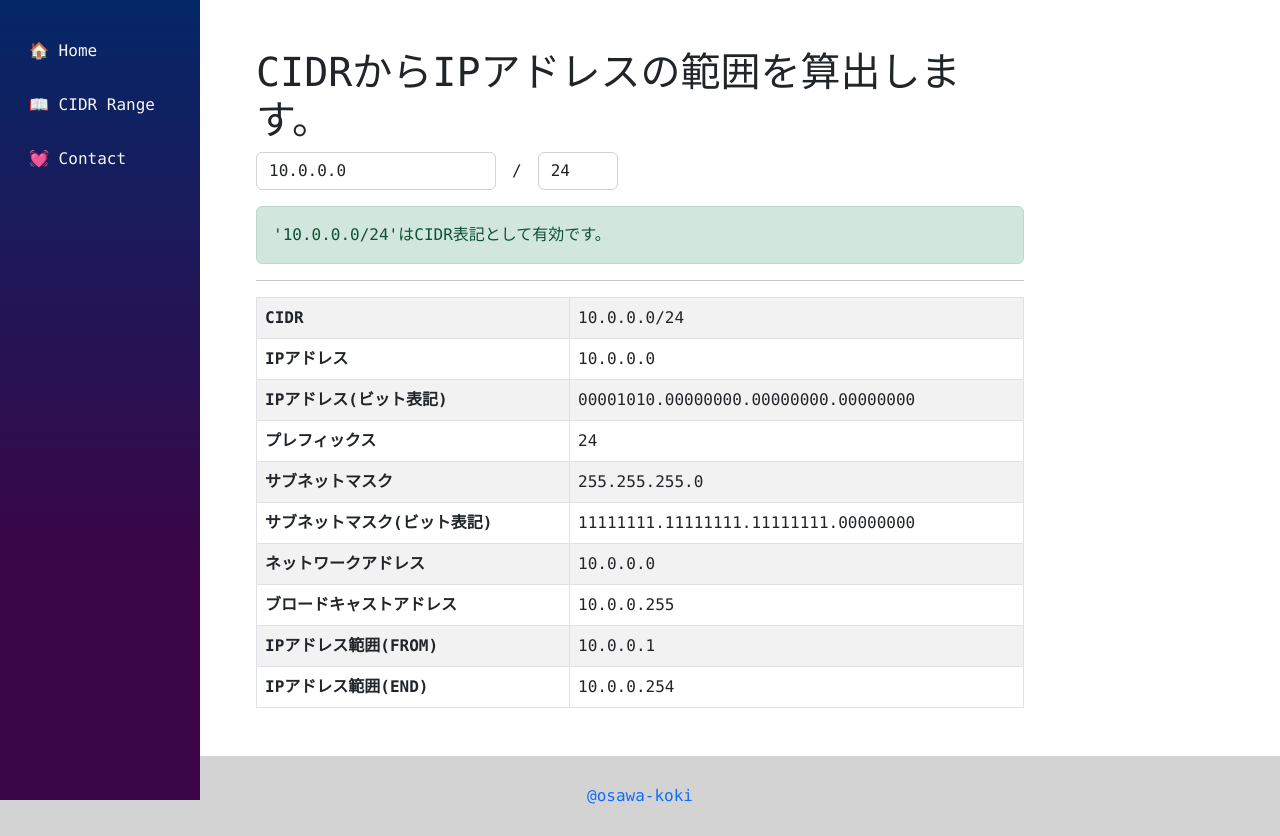
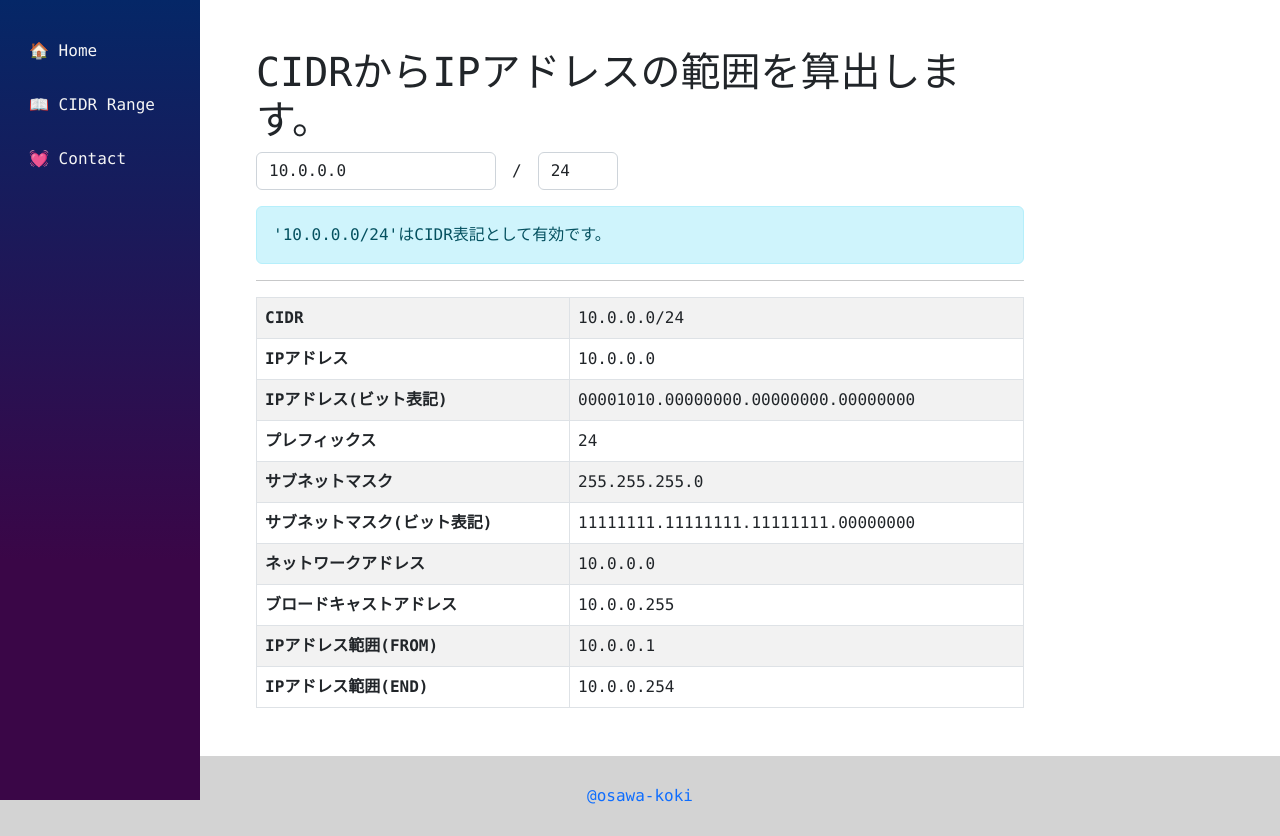
Before and after one commit to osawa-koki/learning-network-v4, a Next.js app: page /cidr in a window 1280 px wide. Built offline with nearby package versions, Linux system fonts and the light colour scheme.

Commit message:
小さな修正。

```diff
--- a/pages/cidr.tsx
+++ b/pages/cidr.tsx
@@ -39,7 +39,7 @@ export default function CIDRPage() {
             </Alert>
           ) : (
             <>
-              <Alert variant='success' className='mt-3'>
+              <Alert variant='info' className='mt-3'>
                 '{ip}/{prefix}'はCIDR表記として有効です。
               </Alert>
               <hr />
```
